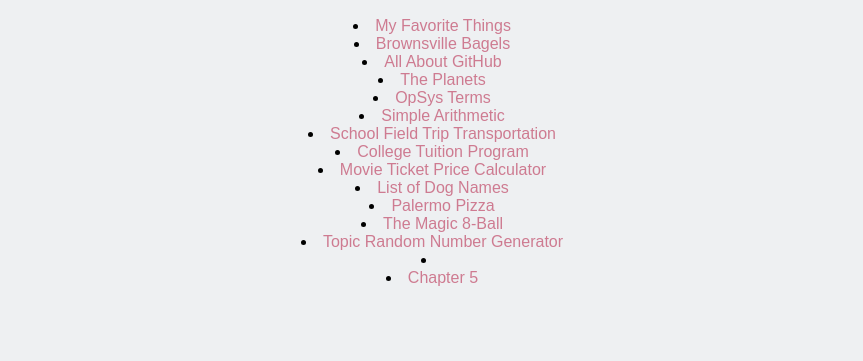
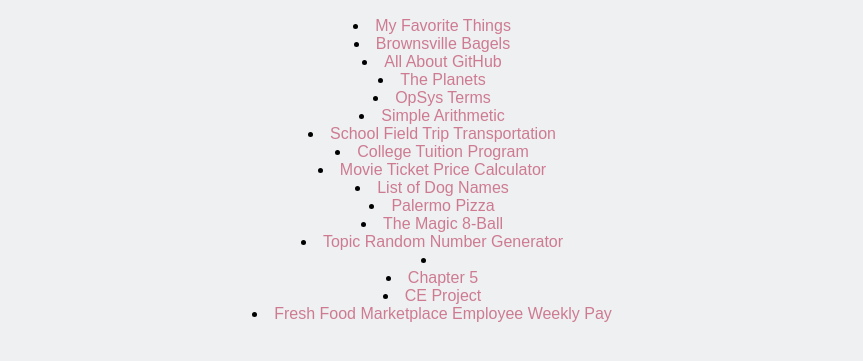
Before and after one commit to oopaleye-pvcc/oopaleye-pvcc.github.io, a plain HTML site: page index.html in a window 1280 px wide. Shown: the part 141-502 px from the top of the page, without its empty margins (208-1071 px from the left). Drawn offline with Linux system fonts and the light colour scheme.

Commit message:
Update index.html

```diff
--- a/index.html
+++ b/index.html
@@ -54,6 +54,8 @@
 	<li><a href = "magic8.py"> The Magic 8-Ball </a></li>
 	<li><a href = "topic.py"> Topic Random Number Generator </a><li>
 	<li><a href = "programming.html"> Chapter 5 </a></li>
+	<li><a href = "home.html"> CE Project </a></li>
+	<li><a href = "freshfoods.html"> Fresh Food Marketplace Employee Weekly Pay </a></li>
 
 </u1>
   </center>
```
